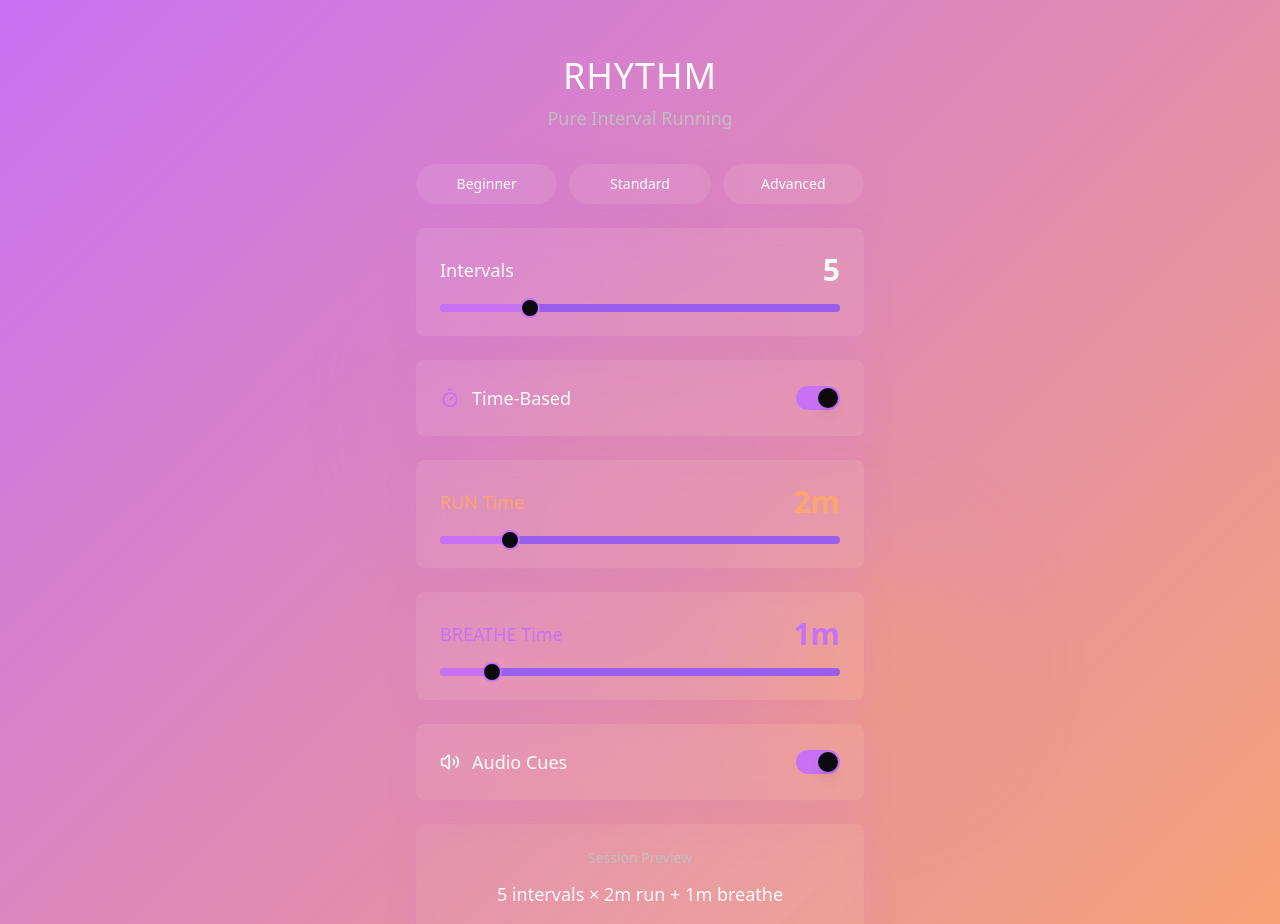
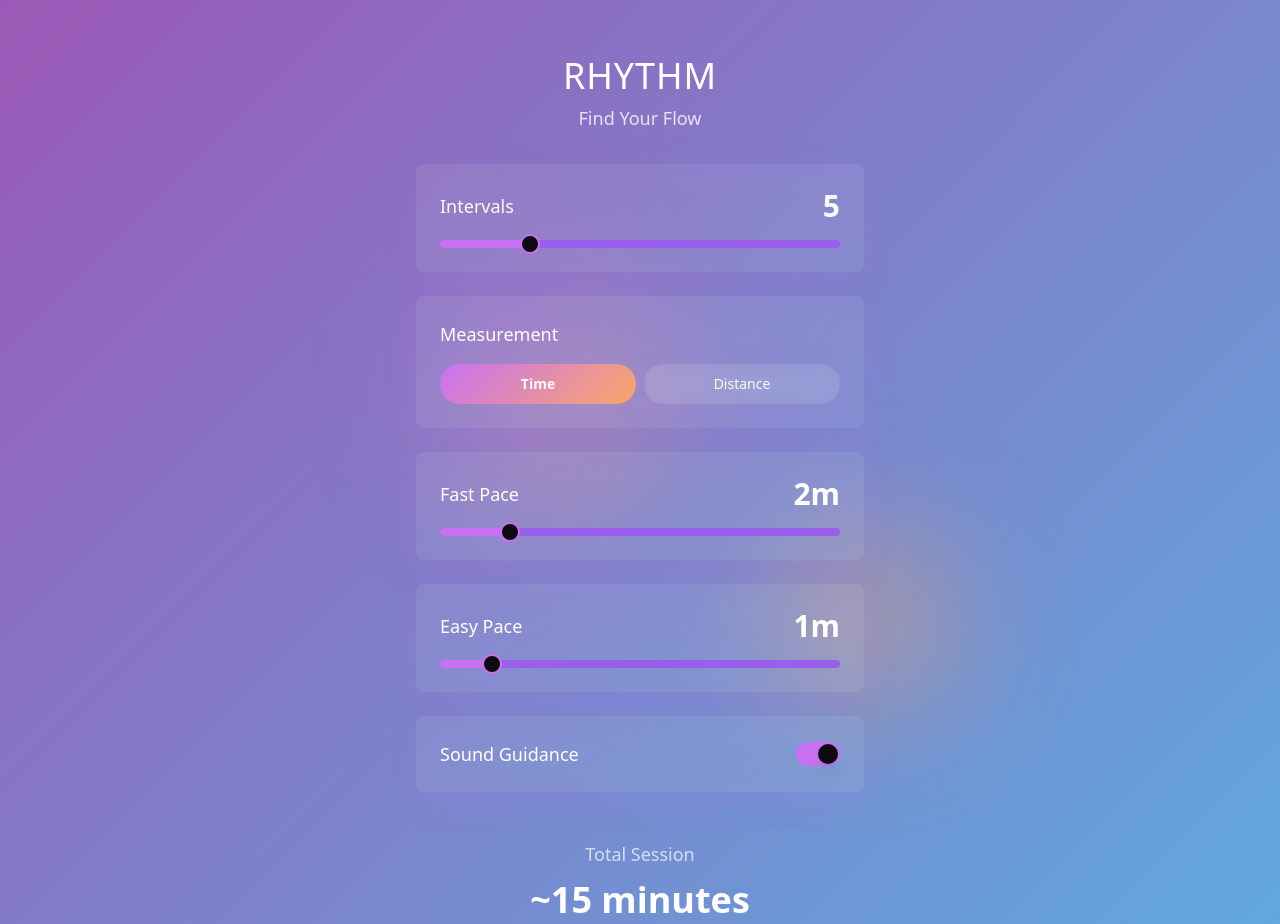
Before and after one commit to AskaMazik/tempo-flow-mindful, a React (Vite) app: page / in a window 1280 px wide. Shown: the top 924 px of the page. Built offline with nearby package versions, Linux system fonts and the light colour scheme.

Commit message:
Update Setup Screen and Styles
Apply consistent background gradient across all screens. Update setup screen labels, session preview text, and button text. Change phase indicators on the running screen to "FAST PACE" and "EASY PACE". Remove preset buttons from the setup screen.

```diff
--- a/src/pages/Complete.tsx
+++ b/src/pages/Complete.tsx
@@ -16,7 +16,7 @@ export default function Complete({ config, onRestart, onNewSession, onHome }: Co
     : Math.round(((config.workDuration + config.restDuration) * config.intervalCount) / 200)
 
   return (
-    <div className="min-h-screen bg-gradient-primary flex flex-col p-6 relative overflow-hidden">
+    <div className="min-h-screen flex flex-col p-6 relative overflow-hidden" style={{background: 'linear-gradient(135deg, #9b59b6 0%, #5dade2 100%)'}}>
       {/* Glass morphism background */}
       <div className="absolute inset-0 bg-gradient-glass" />
       <div className="absolute top-1/4 left-1/3 w-64 h-64 bg-gradient-primary rounded-full blur-3xl opacity-20 animate-pulse" />
--- a/src/pages/Countdown.tsx
+++ b/src/pages/Countdown.tsx
@@ -19,7 +19,7 @@ export default function Countdown({ onComplete, onCancel }: CountdownProps) {
   }, [count, onComplete])
 
   return (
-    <div className="min-h-screen bg-gradient-primary flex flex-col items-center justify-center p-6 relative overflow-hidden">
+    <div className="min-h-screen flex flex-col items-center justify-center p-6 relative overflow-hidden" style={{background: 'linear-gradient(135deg, #9b59b6 0%, #5dade2 100%)'}}>
       {/* Glass morphism background */}
       <div className="absolute inset-0 bg-gradient-glass" />
       <div className="absolute top-1/4 left-1/3 w-64 h-64 bg-gradient-primary rounded-full blur-3xl opacity-20 animate-pulse" />
--- a/src/pages/Running.tsx
+++ b/src/pages/Running.tsx
@@ -124,14 +124,8 @@ export default function Running({ config, onReset }: RunningProps) {
 
     return (
     <div
-      className="min-h-screen flex flex-col relative overflow-hidden transition-all duration-1000"
-      style={{
-        background: currentPhase === "work"
-          ? 'linear-gradient(135deg, hsl(var(--accent)), hsl(var(--accent-soft)))'
-          : currentPhase === "recover"
-          ? 'linear-gradient(135deg, hsl(var(--primary)), hsl(var(--secondary)))'
-          : 'linear-gradient(135deg, hsl(var(--primary)), hsl(var(--accent)))'
-      }}
+      className="min-h-screen flex flex-col relative overflow-hidden"
+      style={{background: 'linear-gradient(135deg, #9b59b6 0%, #5dade2 100%)'}}
     >
       {/* Glass morphism background */}
       <div className="absolute inset-0 bg-gradient-glass opacity-30" />
@@ -164,7 +158,7 @@ export default function Running({ config, onReset }: RunningProps) {
                   : '0 0 40px hsl(var(--primary) / 0.5)'
               }}
             >
-              {currentPhase === "work" ? "RUN" : currentPhase === "recover" ? "BREATHE" : "DONE"}
+              {currentPhase === "work" ? "FAST PACE" : currentPhase === "recover" ? "EASY PACE" : "DONE"}
             </div>
 
             {/* Circular Progress Container */}
--- a/src/pages/Setup.tsx
+++ b/src/pages/Setup.tsx
@@ -41,7 +41,7 @@ export default function Setup({ onStart }: SetupProps) {
     : Math.round(((workDuration[0] + restDuration[0]) * intervalCount[0]) / 200) // rough estimate
 
   return (
-    <div className="min-h-screen bg-gradient-primary flex flex-col p-6 relative overflow-hidden">
+    <div className="min-h-screen flex flex-col p-6 relative overflow-hidden" style={{background: 'linear-gradient(135deg, #9b59b6 0%, #5dade2 100%)'}}>
       {/* Glass morphism background */}
       <div className="absolute inset-0 bg-gradient-glass" />
       <div className="absolute top-1/4 left-1/3 w-64 h-64 bg-gradient-primary rounded-full blur-3xl opacity-20 animate-pulse" />
@@ -50,52 +50,16 @@ export default function Setup({ onStart }: SetupProps) {
       <div className="relative z-10 flex flex-col h-full max-w-md mx-auto w-full">
         {/* Header */}
         <div className="text-center py-8">
-          <h1 className="text-4xl font-light text-foreground tracking-wide mb-2">
+          <h1 className="text-4xl font-light text-white tracking-wide mb-2">
             RHYTHM
           </h1>
-          <p className="text-muted-foreground text-lg">
-            Pure Interval Running
+          <p className="text-white/80 text-lg">
+            Find Your Flow
           </p>
         </div>
 
         {/* Main Content */}
         <div className="flex-1 space-y-6">
-          {/* Preset Buttons */}
-          <div className="grid grid-cols-3 gap-3 mb-6">
-            <GlassButton
-              variant="glass"
-              size="sm"
-              onClick={() => {
-                setIntervalCount([3])
-                setWorkDuration([1])
-                setRestDuration([1])
-              }}
-            >
-              Beginner
-            </GlassButton>
-            <GlassButton
-              variant="glass"
-              size="sm"
-              onClick={() => {
-                setIntervalCount([5])
-                setWorkDuration([2])
-                setRestDuration([1])
-              }}
-            >
-              Standard
-            </GlassButton>
-            <GlassButton
-              variant="glass"
-              size="sm"
-              onClick={() => {
-                setIntervalCount([8])
-                setWorkDuration([3])
-                setRestDuration([1])
-              }}
-            >
-              Advanced
-            </GlassButton>
-          </div>
 
           {/* Interval Count */}
           <Card className="p-6 backdrop-blur-md border-0" style={{background: 'var(--glass-bg)', boxShadow: 'var(--glass-shadow)'}}>
@@ -119,36 +83,41 @@ export default function Setup({ onStart }: SetupProps) {
             </div>
           </Card>
 
-          {/* Time vs Distance Toggle */}
+          {/* Measurement Toggle */}
           <Card className="p-6 backdrop-blur-md border-0" style={{background: 'var(--glass-bg)', boxShadow: 'var(--glass-shadow)'}}>
             <div className="space-y-4">
-              <div className="flex items-center justify-between">
-                <div className="flex items-center space-x-3">
-                  {isTimeBased ? (
-                    <Timer className="w-5 h-5 text-primary" />
-                  ) : (
-                    <MapPin className="w-5 h-5 text-accent" />
-                  )}
-                  <Label className="text-foreground font-light text-lg">
-                    {isTimeBased ? "Time-Based" : "Distance-Based"}
-                  </Label>
-                </div>
-                <Switch
-                  checked={isTimeBased}
-                  onCheckedChange={setIsTimeBased}
-                />
+              <Label className="text-white font-light text-lg block mb-4">
+                Measurement
+              </Label>
+              <div className="flex gap-2">
+                <GlassButton
+                  variant={isTimeBased ? "ethereal" : "glass"}
+                  size="sm"
+                  onClick={() => setIsTimeBased(true)}
+                  className="flex-1"
+                >
+                  Time
+                </GlassButton>
+                <GlassButton
+                  variant={!isTimeBased ? "ethereal" : "glass"}
+                  size="sm"
+                  onClick={() => setIsTimeBased(false)}
+                  className="flex-1"
+                >
+                  Distance
+                </GlassButton>
               </div>
             </div>
           </Card>
 
-          {/* Work Duration */}
+          {/* Fast Pace Duration */}
           <Card className="p-6 backdrop-blur-md border-0" style={{background: 'var(--glass-bg)', boxShadow: 'var(--glass-shadow)'}}>
             <div className="space-y-4">
               <div className="flex justify-between items-center">
-                <Label className="text-accent font-light text-lg">
-                  RUN {isTimeBased ? "Time" : "Distance"}
+                <Label className="text-white font-light text-lg">
+                  Fast Pace
                 </Label>
-                <span className="text-accent font-bold text-3xl">
+                <span className="text-white font-bold text-3xl">
                   {isTimeBased
                     ? `${workDuration[0]}m`
                     : `${workDuration[0]}m`
@@ -166,14 +135,14 @@ export default function Setup({ onStart }: SetupProps) {
             </div>
           </Card>
 
-          {/* Rest Duration */}
+          {/* Easy Pace Duration */}
           <Card className="p-6 backdrop-blur-md border-0" style={{background: 'var(--glass-bg)', boxShadow: 'var(--glass-shadow)'}}>
             <div className="space-y-4">
               <div className="flex justify-between items-center">
-                <Label className="text-primary font-light text-lg">
-                  BREATHE {isTimeBased ? "Time" : "Distance"}
+                <Label className="text-white font-light text-lg">
+                  Easy Pace
                 </Label>
-                <span className="text-primary font-bold text-3xl">
+                <span className="text-white font-bold text-3xl">
                   {isTimeBased
                     ? `${restDuration[0]}m`
                     : `${restDuration[0]}m`
@@ -191,20 +160,13 @@ export default function Setup({ onStart }: SetupProps) {
             </div>
           </Card>
 
-          {/* Audio Toggle */}
+          {/* Sound Guidance Toggle */}
           <Card className="p-6 backdrop-blur-md border-0" style={{background: 'var(--glass-bg)', boxShadow: 'var(--glass-shadow)'}}>
             <div className="space-y-4">
               <div className="flex items-center justify-between">
-                <div className="flex items-center space-x-3">
-                  {audioEnabled ? (
-                    <Volume2 className="w-5 h-5 text-foreground" />
-                  ) : (
-                    <VolumeX className="w-5 h-5 text-muted-foreground" />
-                  )}
-                  <Label className="text-foreground font-light text-lg">
-                    Audio Cues
-                  </Label>
-                </div>
+                <Label className="text-white font-light text-lg">
+                  Sound Guidance
+                </Label>
                 <Switch
                   checked={audioEnabled}
                   onCheckedChange={setAudioEnabled}
@@ -213,18 +175,13 @@ export default function Setup({ onStart }: SetupProps) {
             </div>
           </Card>
 
-          {/* Session Preview */}
-          <Card className="p-6 backdrop-blur-md border-0" style={{background: 'var(--gradient-card)', boxShadow: 'var(--glass-shadow)'}}>
-            <div className="text-center space-y-3">
-              <p className="text-muted-foreground text-sm">Session Preview</p>
-              <p className="text-lg font-light text-foreground">
-                {intervalCount[0]} intervals × {workDuration[0]}m run + {restDuration[0]}m breathe
-              </p>
-              <p className="text-4xl font-bold text-foreground">
-                ~{totalTime} minutes
-              </p>
-            </div>
-          </Card>
+          {/* Total Session */}
+          <div className="text-center space-y-3 pt-6">
+            <p className="text-white/70 text-lg">Total Session</p>
+            <p className="text-4xl font-bold text-white">
+              ~{totalTime} minutes
+            </p>
+          </div>
         </div>
 
         {/* Start Button */}
@@ -235,7 +192,7 @@ export default function Setup({ onStart }: SetupProps) {
             className="w-full"
             onClick={handleStart}
           >
-            Start Interval Run
+            Begin Session
           </GlassButton>
         </div>
       </div>
```
